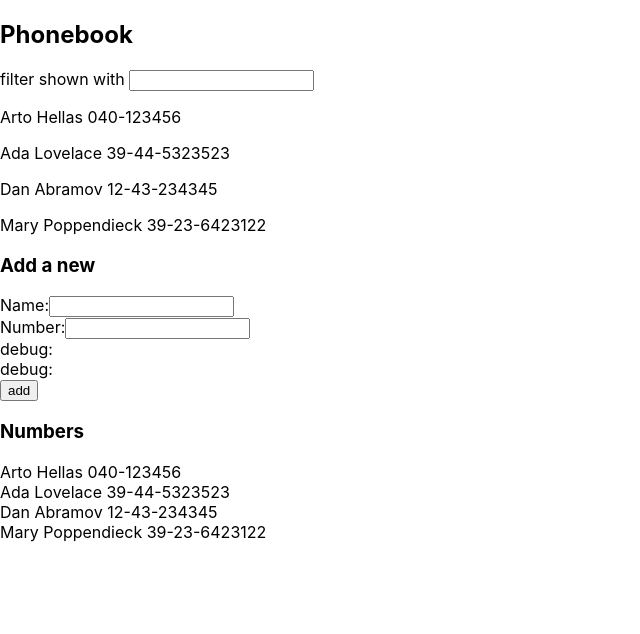
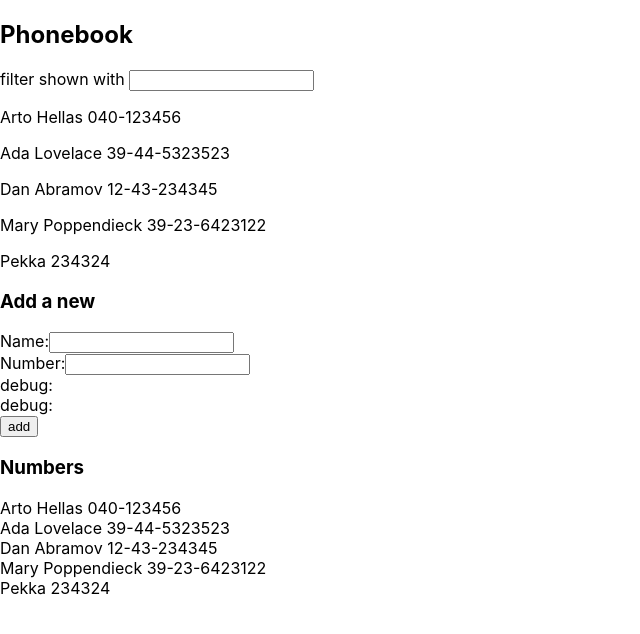
Before and after one commit to aarekr/puhelinluettelo, a React (Create React App) app: page / in a window 1280 px wide. Shown: the top 634 px of the page, without its empty margins (0-640 px from the left). Built offline with nearby package versions, Linux system fonts and the light colour scheme; data requests are answered from the project's data file; the HTML template or start-up script is replaced by a standard one.

Commit message:
2.15: puhelinluettelo step7

```diff
--- a/db.json
+++ b/db.json
@@ -1,5 +1,5 @@
 {
-  "persons":[
+  "persons": [
     {
       "name": "Arto Hellas",
       "number": "040-123456",
@@ -19,6 +19,11 @@
       "name": "Mary Poppendieck",
       "number": "39-23-6423122",
       "id": 4
+    },
+    {
+      "name": "Pekka",
+      "number": "234324",
+      "id": 5
     }
   ]
 }
--- a/src/App.js
+++ b/src/App.js
@@ -40,9 +40,12 @@ const App = () => {
         alert(`${newName} is already added to phonebook`)
       }
       else{ // lisätään uusi nimi
-        setPersons(persons.concat(nameObject))
-        setNewName('')
-        setNewNumber('')
+        axios.post('http://localhost:3001/persons', nameObject)
+          .then(response => {
+            setPersons(persons.concat(nameObject))
+            setNewName('')
+            setNewNumber('')
+          })
       }
   }
   const handleNameChange = (event) => {
```
